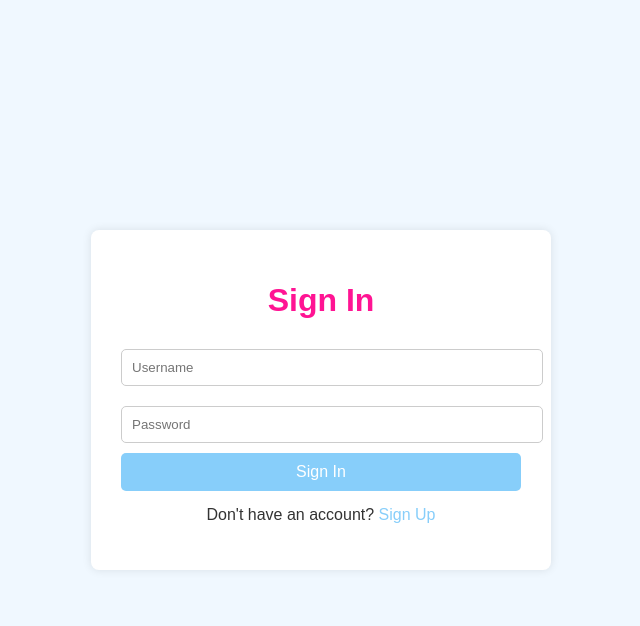
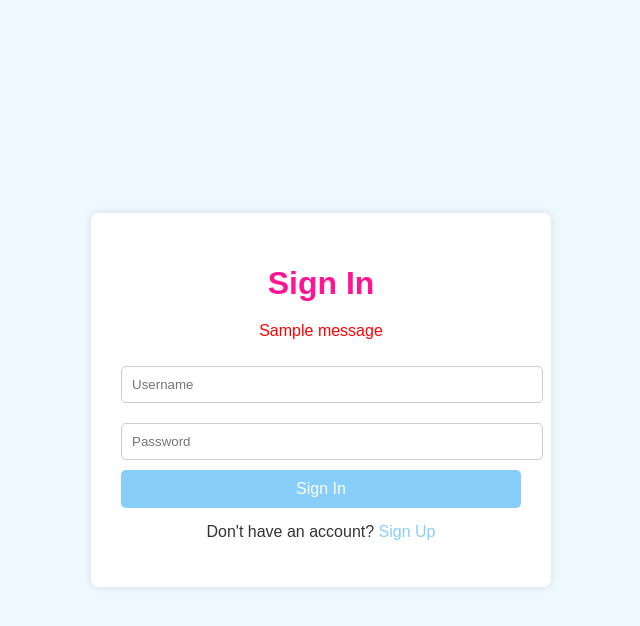
Before and after one commit to Godwinessien2023/PetPawtner, a Django app: page /signin in a window 1280 px wide. Shown: the top 626 px of the page, without its empty margins (319-959 px from the left). Run offline with Django 4.2, Linux system fonts and the light colour scheme; one stand-in notice (Sample message) is shown.

Commit message:
sign in complete with user authentication and return error message of invalid credentials for unmatch username and password of users

```diff
--- a/petpawtner/templates/signin.html
+++ b/petpawtner/templates/signin.html
@@ -76,6 +76,13 @@
 
 <div class="login-container">
     <h1>Sign In</h1>
+
+    {% if messages %}
+        {% for message in messages %}
+            <p style="color: red;">{{ message }}</p>
+        {% endfor %}
+    {% endif %}
+
     <form method="POST" action="{% url 'signin' %}">
         {% csrf_token %}
         <input type="text" name="username" placeholder="Username" required>
```
